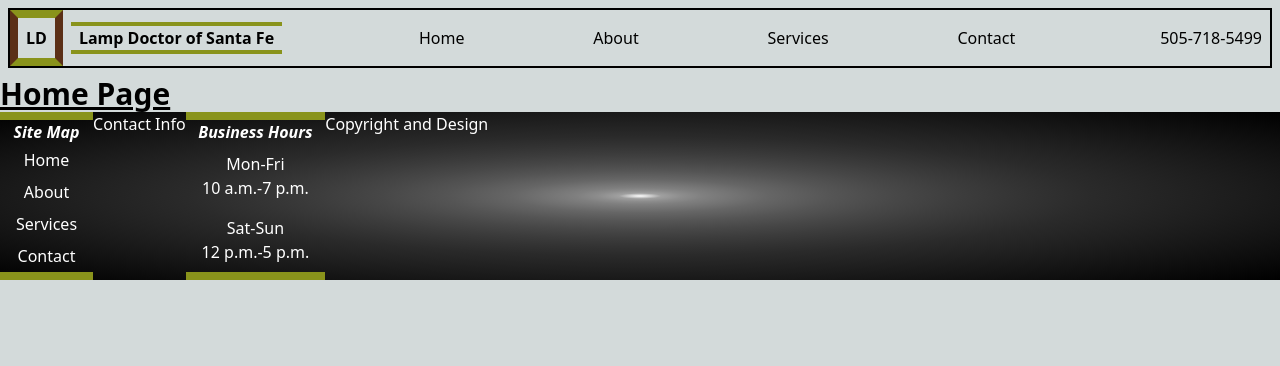
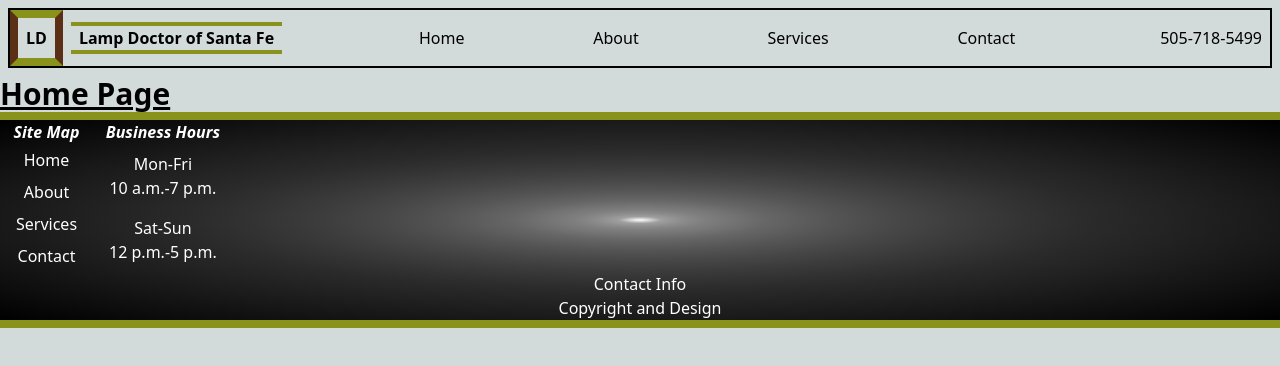
Before and after one commit to TheClutchC/lamp-doctor, a React (Create React App) app: page / in a window 1280 px wide. Shown: the top 366 px of the page. Built offline with nearby package versions, Linux system fonts and the light colour scheme; the HTML template or start-up script is replaced by a standard one.

Commit message:
cleaned up code in Footer and AboutPage

```diff
--- a/src/components/Footer.js
+++ b/src/components/Footer.js
@@ -4,19 +4,21 @@
 
 const Footer = () => {
   return (
-    <div
-      className="flex flex-row"
+    <footer
+      className="border-y-8 border-y-olive"
       style={{
         color: "#fff",
         backgroundImage: "radial-gradient( #fff, 7%, #000 )",
         textAlign: "center"
       }}
     >
-      <SiteMap />
+      <div className="flex flex-row">
+        <SiteMap />
+        <BusinessHours />
+      </div>
       <div>Contact Info</div>
-      <BusinessHours />
       <div>Copyright and Design</div>
-    </div>
+    </footer>
   );
 };
 
--- a/src/components/forFooter/BusinessHours.js
+++ b/src/components/forFooter/BusinessHours.js
@@ -4,7 +4,7 @@
 
 const BusinessHours = () => {
   return (
-    <div className="border-y-8 border-y-olive">
+    <div>
       <div className="font-bold italic">Business Hours</div>
       {daysOfWeek.map((day) => (
         <div key={day} className="py-2 px-4">
--- a/src/components/forFooter/SiteMap.js
+++ b/src/components/forFooter/SiteMap.js
@@ -11,7 +11,7 @@
   const linkPaths = ['/', '/about', '/services', '/contact'];
 
   return (
-    <div className="border-y-8 border-y-olive">
+    <div>
       <div className="font-bold italic">Site Map</div>
       {mapLinks.map((page, index) => (
         <div key={page} className="py-1 px-4">
--- a/src/components/forHeader/CompanyName.js
+++ b/src/components/forHeader/CompanyName.js
@@ -2,7 +2,7 @@
 
 const CompanyName = () => {
   return (
-    <Link className="font-extrabold border-y-4 border-y-olive px-2">
+    <Link to="/" className="font-extrabold border-y-4 border-y-olive px-2">
       Lamp Doctor of Santa Fe
     </Link>
   );
--- a/src/pages/AboutPage.js
+++ b/src/pages/AboutPage.js
@@ -1,9 +1,10 @@
 const AboutPage = () => {
   return (
-    <section className="px-52 my-24">
-      <h1 className="text-3xl font-bold mb-10 text-center">
+    <section className="flex flex-col">
+      <h1 className="text-3xl font-bold text-center mt-10">
         Our Company
       </h1>
+      <div className="border-4 border-seal-brown m-10 p-5 backdrop-brightness-90">
         <p>
           Established in 2022, Lamp Doctor is a trusted lamp repair company
           known for its exceptional craftsmanship and personalized customer
@@ -52,6 +53,7 @@
           and dedication, we'll restore your lamps to their original beauty and
           functionality, bringing light back into your life.
         </p>
+      </div>
     </section>
   );
 };
```
Lines whose indentation alone changed are shown as unchanged.
